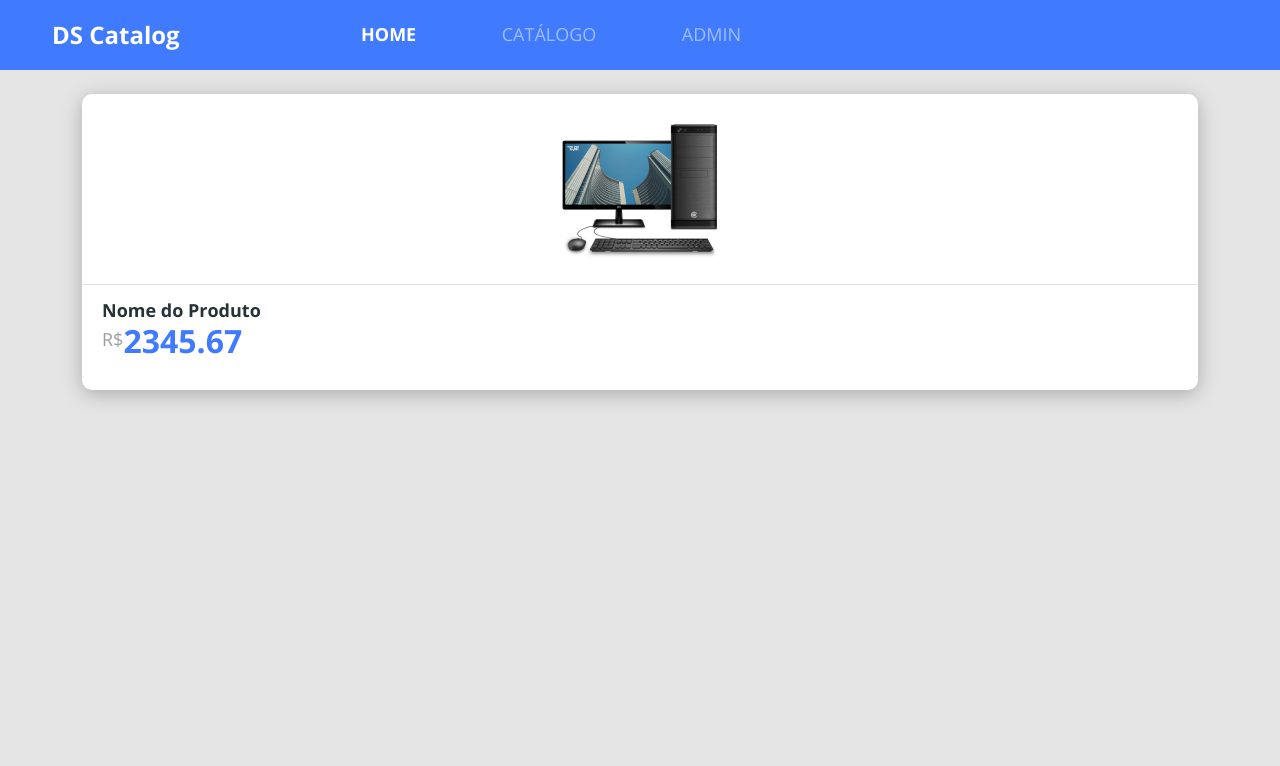
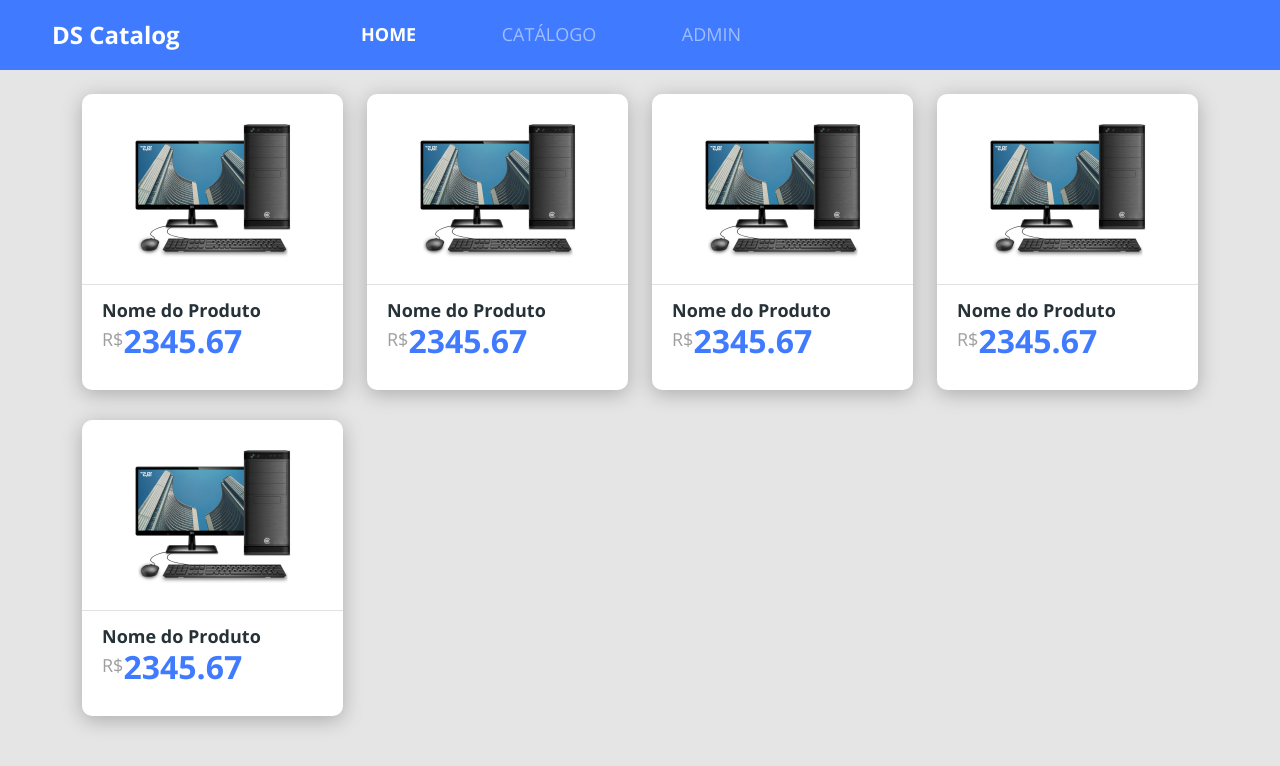
Before and after one commit to miltcn/dscatalog-devsuperior, a React (Create React App) app in the folder frontweb/: page / in a window 1280 px wide. Shown: the top 766 px of the page. Built offline with nearby package versions, Linux system fonts and the light colour scheme.

Commit message:
Mostrando cards na tela Catalog com Bootstrap Grid System

```diff
--- a/frontweb/src/pages/Catalog/index.tsx
+++ b/frontweb/src/pages/Catalog/index.tsx
@@ -6,7 +6,23 @@
     <>
       <Navbar />
       <div className="container my-4">
-        <ProductCard />
+        <div className="row">
+          <div className="col-sm-6 col-lg-4 col-xl-3">
+            <ProductCard />
+          </div>
+          <div className="col-sm-6 col-lg-4 col-xl-3">
+            <ProductCard />
+          </div>
+          <div className="col-sm-6 col-lg-4 col-xl-3">
+            <ProductCard />
+          </div>
+          <div className="col-sm-6 col-lg-4 col-xl-3">
+            <ProductCard />
+          </div>
+          <div className="col-sm-6 col-lg-4 col-xl-3">
+            <ProductCard />
+          </div>
+        </div>
       </div>
     </>
   );
```
